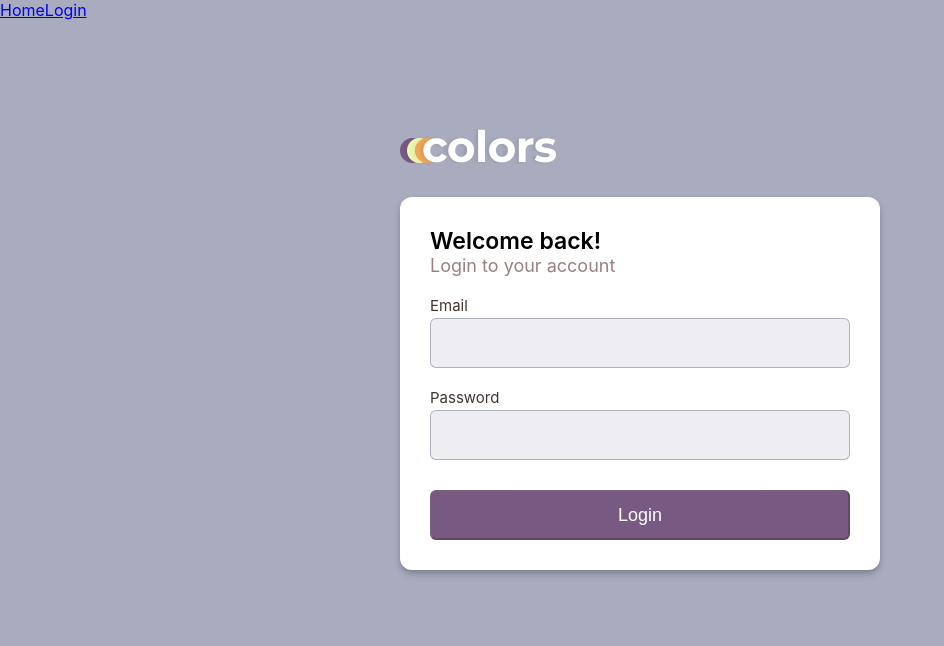
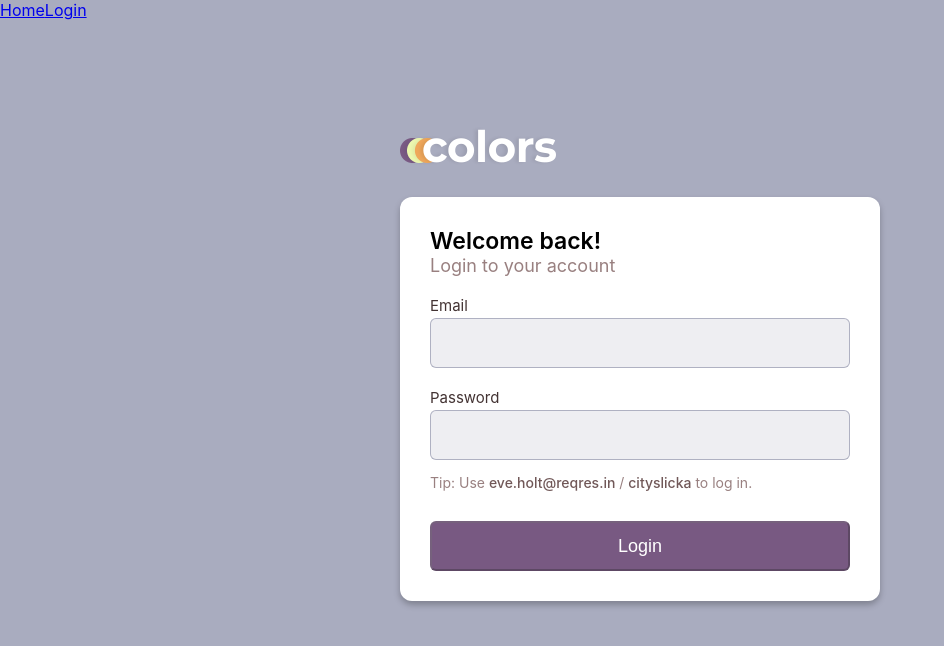
Before and after one commit to react-istanbul/colorsApp, a React (Create React App) app: page /login in a window 1280 px wide. Shown: the top 646 px of the page, without its empty margins (0-944 px from the left). Built offline with nearby package versions, Linux system fonts and the light colour scheme.

Commit message:
added tip to select text

```diff
--- a/src/components/Login/Login.module.css
+++ b/src/components/Login/Login.module.css
@@ -3,3 +3,15 @@
   width: 480px;
   margin: auto;
 }
+
+.tip {
+  font-size: 14px;
+  color: #998080;
+  margin-top: 14px;
+}
+
+.textToSelect {
+  font-weight: 500;
+  user-select: all;
+  color: #715858;
+}
--- a/src/components/Login/index.js
+++ b/src/components/Login/index.js
@@ -66,6 +66,10 @@ const Login = () => {
           value={password}
           handleChange={(e) => setPassword(e.target.value)}
         />
+        <div className={styles.tip}>
+          Tip: Use <span className={styles.textToSelect}>eve.holt@reqres.in</span> /{' '}
+          <span className={styles.textToSelect}>cityslicka</span> to log in.
+        </div>
         <LoginButton disabled={isLoading || email === '' || password === ''}>
           Login
         </LoginButton>
```
